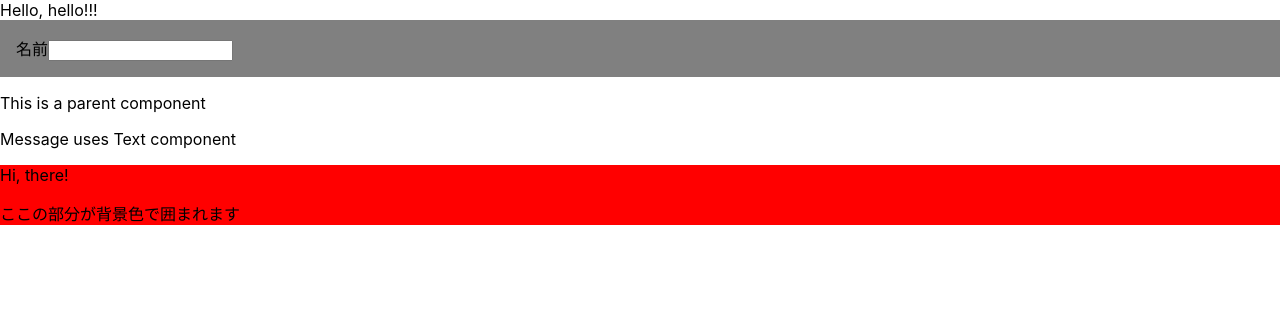
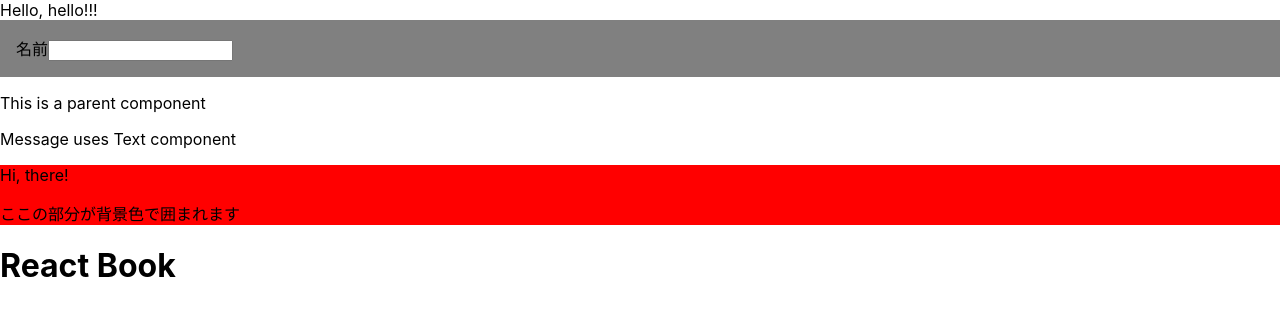
Before and after one commit to Takayyz/react-ts-practice, a React (Create React App) app: page / in a window 1280 px wide. Shown: the top 316 px of the page. Built offline with nearby package versions, Linux system fonts and the light colour scheme.

Commit message:
feat: Context Provider,Comsumer実装

```diff
--- /dev/null
+++ b/src/components/ContextSample.tsx
@@ -0,0 +1,26 @@
+import React from 'react';
+
+const TitleContext = React.createContext('');
+
+const Title = () => {
+  return (
+    <TitleContext.Consumer>
+      {(title) => <h1>{title}</h1>}
+    </TitleContext.Consumer>
+  );
+};
+
+const Header = () => {
+  return (<div><Title /></div>);
+};
+
+const Page = () => {
+  const title = 'React Book';
+
+  return (
+    <TitleContext.Provider value={title}>
+      <Header />
+    </TitleContext.Provider>
+  );
+};
+export default Page;
--- a/src/index.tsx
+++ b/src/index.tsx
@@ -7,6 +7,7 @@
 import Name from './components/Name';
 import Message from './components/Message';
 import ContainerSample from './components/ContainerSample';
+import ContextSample from './components/ContextSample';
 
 const root = ReactDOM.createRoot(
   document.getElementById('root') as HTMLElement
@@ -17,6 +18,7 @@
     <Name />
     <Message />
     <ContainerSample />
+    <ContextSample />
   </React.StrictMode>
 );
 
```
